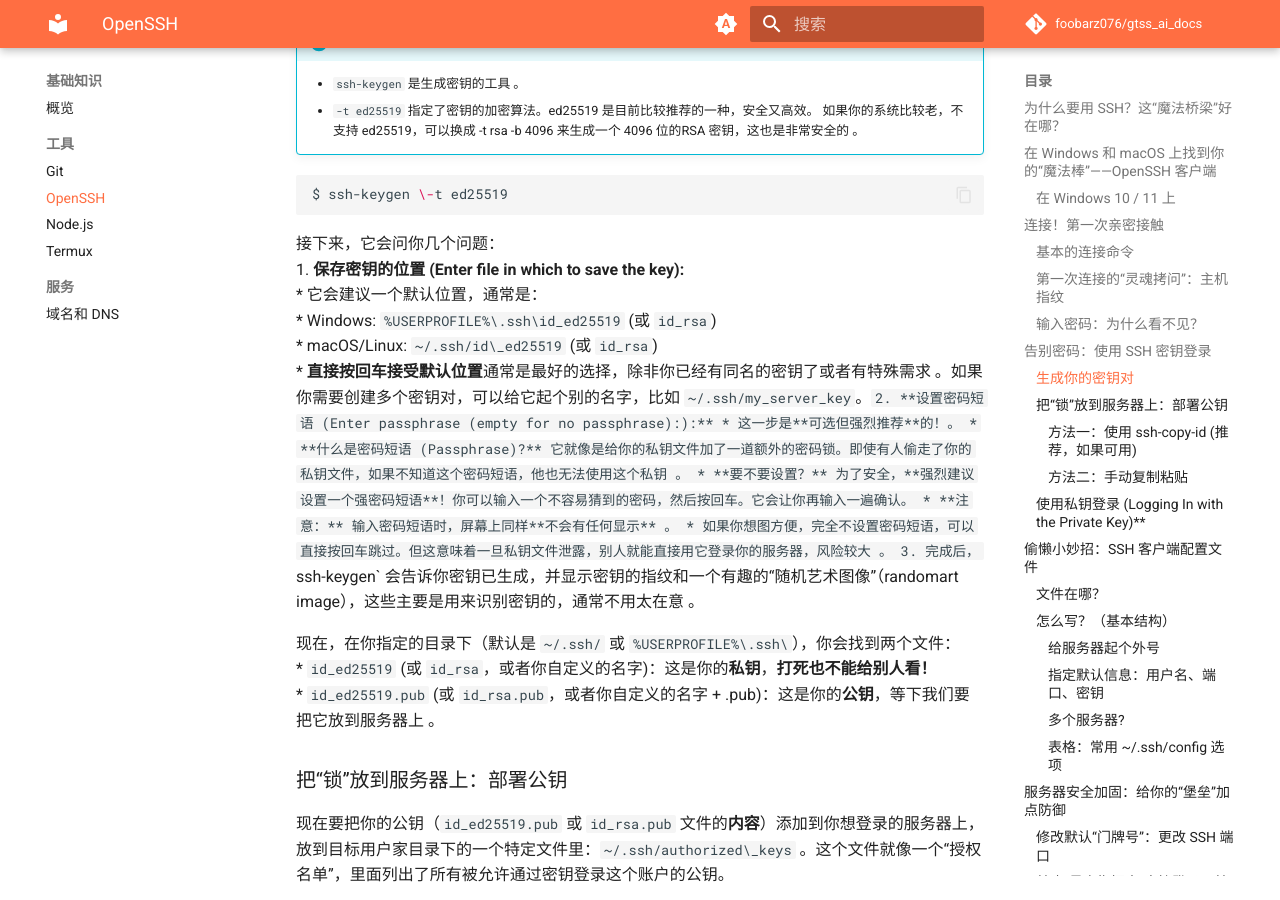
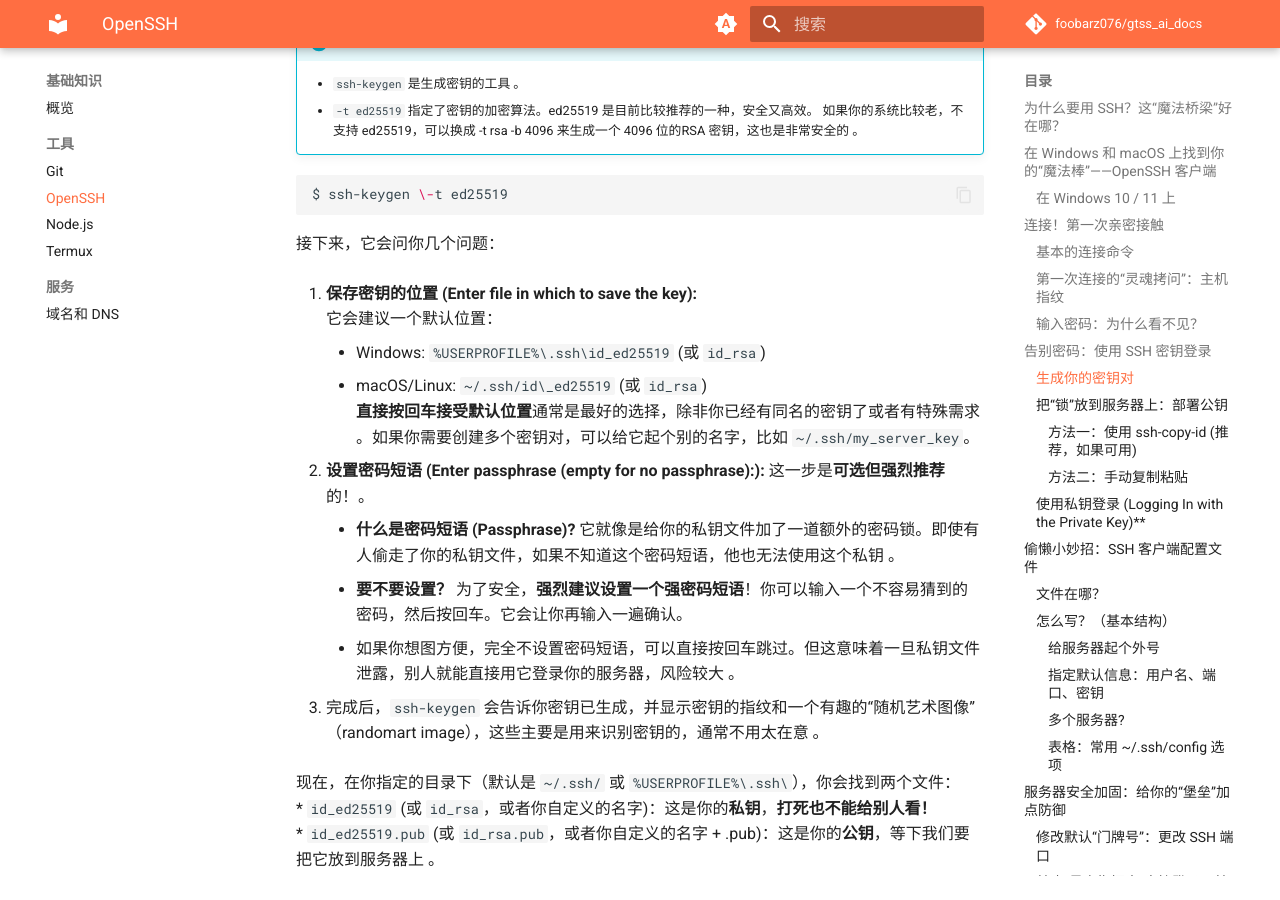
Before and after one commit to foobarz076/gtss_ai_docs, an MkDocs documentation site: the page built from docs/basic/ssh.md, in a window 1280 px wide and 900 px high, scrolled down 5309 px. Built offline with MkDocs 1.6.1 and Material for MkDocs 9.7.7, drawn with Linux system fonts in a browser that asks for light colours; plug-ins that fetch from the network failed and are left out; comment, search, counter and statistics services are not loaded.

Commit message:
ssh: fix text format

````diff
--- a/docs/basic/ssh.md
+++ b/docs/basic/ssh.md
@@ -154,17 +154,19 @@
 ```
 
 接下来，它会问你几个问题：
+
 1. **保存密钥的位置 (Enter file in which to save the key):**
-   * 它会建议一个默认位置，通常是：
+    它会建议一个默认位置：
      * Windows: `%USERPROFILE%\.ssh\id_ed25519` (或 `id_rsa`)
      * macOS/Linux: `~/.ssh/id\_ed25519` (或 `id_rsa`)
-   * **直接按回车接受默认位置**通常是最好的选择，除非你已经有同名的密钥了或者有特殊需求 。如果你需要创建多个密钥对，可以给它起个别的名字，比如 `~/.ssh/my_server_key`。`
+    **直接按回车接受默认位置**通常是最好的选择，除非你已经有同名的密钥了或者有特殊需求 。如果你需要创建多个密钥对，可以给它起个别的名字，比如 `~/.ssh/my_server_key`。
+
 2. **设置密码短语 (Enter passphrase (empty for no passphrase):):**
-   * 这一步是**可选但强烈推荐**的！。
-   * **什么是密码短语 (Passphrase)?** 它就像是给你的私钥文件加了一道额外的密码锁。即使有人偷走了你的私钥文件，如果不知道这个密码短语，他也无法使用这个私钥 。
-   * **要不要设置？** 为了安全，**强烈建议设置一个强密码短语**！你可以输入一个不容易猜到的密码，然后按回车。它会让你再输入一遍确认。
-   * **注意：** 输入密码短语时，屏幕上同样**不会有任何显示** 。
-   * 如果你想图方便，完全不设置密码短语，可以直接按回车跳过。但这意味着一旦私钥文件泄露，别人就能直接用它登录你的服务器，风险较大 。
+    这一步是**可选但强烈推荐**的！。
+    * **什么是密码短语 (Passphrase)?** 它就像是给你的私钥文件加了一道额外的密码锁。即使有人偷走了你的私钥文件，如果不知道这个密码短语，他也无法使用这个私钥 。
+    * **要不要设置？** 为了安全，**强烈建议设置一个强密码短语**！你可以输入一个不容易猜到的密码，然后按回车。它会让你再输入一遍确认。
+    * 如果你想图方便，完全不设置密码短语，可以直接按回车跳过。但这意味着一旦私钥文件泄露，别人就能直接用它登录你的服务器，风险较大 。
+
 3. 完成后，`ssh-keygen` 会告诉你密钥已生成，并显示密钥的指纹和一个有趣的“随机艺术图像”（randomart image），这些主要是用来识别密钥的，通常不用太在意 。
 
 现在，在你指定的目录下（默认是 `~/.ssh/` 或 `%USERPROFILE%\.ssh\`），你会找到两个文件：
````
